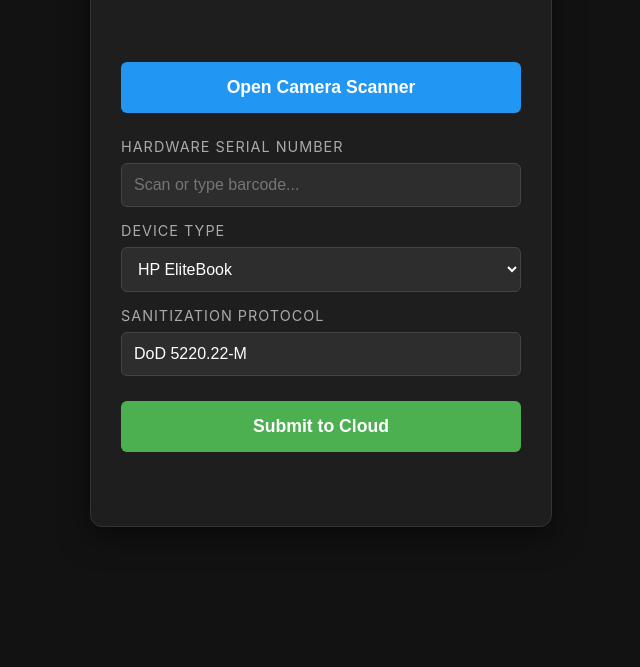
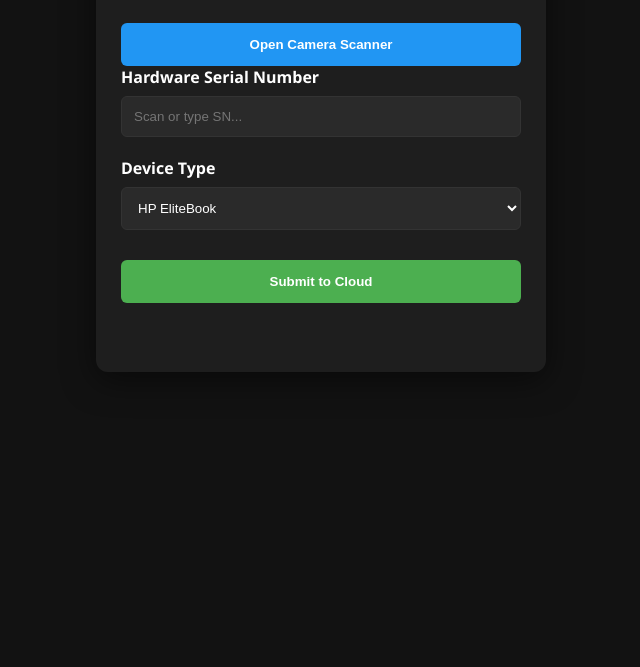
Before and after one commit to gabrielperez00/ahlms-scanner, a plain HTML site: page index.html in a window 1280 px wide. Shown: the part 133-800 px from the top of the page, without its empty margins (319-959 px from the left). Drawn offline with Linux system fonts and the light colour scheme; a script that the page names is missing.

Commit message:
Update index.html

```diff
--- a/index.html
+++ b/index.html
@@ -1,48 +1,47 @@
 <!DOCTYPE html>
 <html lang="en">
 <head>
-    <script src="https://unpkg.com/html5-qrcode"></script>
     <meta charset="UTF-8">
     <meta name="viewport" content="width=device-width, initial-scale=1.0">
-    <title>AHLMS Tech Scanner</title>
+    <title>AHLMS Tech Portal</title>
+    <script src="https://unpkg.com/html5-qrcode"></script>
     <style>
-        body { background-color: #121212; color: #e0e0e0; font-family: -apple-system, BlinkMacSystemFont, "Segoe UI", Roboto, sans-serif; padding: 20px; display: flex; justify-content: center; margin-top: 50px;}
-        .card { background-color: #1e1e1e; padding: 30px; border-radius: 12px; box-shadow: 0 10px 30px rgba(0,0,0,0.5); width: 100%; max-width: 400px; border: 1px solid #333; }
-        h2 { text-align: center; color: #4CAF50; margin-top: 0; }
-        label { display: block; margin-top: 15px; font-size: 0.9em; color: #aaa; text-transform: uppercase; letter-spacing: 1px;}
-        input, select { width: 100%; padding: 12px; margin-top: 8px; background-color: #2d2d2d; color: white; border: 1px solid #444; border-radius: 6px; box-sizing: border-box; font-size: 1em; }
-        input:focus, select:focus { outline: none; border-color: #4CAF50; }
-        button { width: 100%; padding: 15px; margin-top: 25px; background-color: #4CAF50; color: white; border: none; border-radius: 6px; font-size: 1.1em; font-weight: bold; cursor: pointer; transition: 0.2s; }
-        button:hover { background-color: #45a049; }
-        .status { margin-top: 20px; text-align: center; font-size: 1em; font-weight: bold; min-height: 24px;}
+        body { font-family: 'Segoe UI', sans-serif; background-color: #121212; color: white; display: flex; flex-direction: column; align-items: center; padding: 20px; }
+        .container { background-color: #1e1e1e; padding: 25px; border-radius: 12px; box-shadow: 0 8px 32px rgba(0,0,0,0.5); width: 100%; max-width: 400px; text-align: center; }
+        h2 { color: #4CAF50; margin-bottom: 20px; }
+        label { display: block; text-align: left; margin-bottom: 8px; font-weight: bold; }
+        input, select { width: 100%; padding: 12px; margin-bottom: 20px; border-radius: 6px; border: 1px solid #333; background: #2a2a2a; color: white; box-sizing: border-box; }
+        button { width: 100%; padding: 14px; border: none; border-radius: 6px; font-weight: bold; cursor: pointer; transition: 0.3s; margin-top: 10px; }
+        #startScan { background-color: #2196F3; color: white; }
+        #submitBtn { background-color: #4CAF50; color: white; }
+        #statusMessage { margin-top: 20px; font-weight: bold; min-height: 24px; }
+        #reader { width: 100%; border-radius: 8px; overflow: hidden; margin-bottom: 20px; }
     </style>
 </head>
 <body>
-    <div class="card">
+
+    <div class="container">
         <h2>AHLMS Tech Portal</h2>
 
-        <div id="reader" style="width: 100%; border-radius: 8px; overflow: hidden; margin-bottom: 20px;"></div>
-<button id="startScan" style="background-color: #2196F3; margin-bottom: 10px;">Open Camera Scanner</button>
+        <div id="reader"></div>
+        <button id="startScan">Open Camera Scanner</button>
 
         <label for="serial">Hardware Serial Number</label>
-        <input type="text" id="serial" placeholder="Scan or type barcode..." required>
+        <input type="text" id="serial" placeholder="Scan or type SN...">
 
         <label for="deviceType">Device Type</label>
         <select id="deviceType">
             <option value="HP EliteBook">HP EliteBook</option>
             <option value="Dell Latitude">Dell Latitude</option>
-            <option value="Cisco Catalyst Switch">Cisco Catalyst Switch</option>
+            <option value="Cisco Router">Cisco Router</option>
         </select>
 
-        <label for="protocol">Sanitization Protocol</label>
-        <input type="text" id="protocol" value="DoD 5220.22-M" readonly>
-
-        <button onclick="submitScan()">Submit to Cloud</button>
-
-        <div id="statusMessage" class="status"></div>
+        <button id="submitBtn" onclick="submitScan()">Submit to Cloud</button>
+        <div id="statusMessage"></div>
     </div>
 
-    <script>let html5QrCode;
+    <script>
+        let html5QrCode;
 
         async function startScanner() {
             const statusDiv = document.getElementById('statusMessage');
@@ -51,20 +50,17 @@ async function startScanner() {
             startButton.disabled = true;
             statusDiv.innerHTML = "Initializing camera...";
 
+            // Destroy old instance if it exists
+            if(html5QrCode) { await html5QrCode.clear(); }
             html5QrCode = new Html5Qrcode("reader");
 
-    const config = {
-        fps: 25,
-        qrbox: { width: 280, height: 120 },
-        aspectRatio: 1.777778
-    };
+            const config = { fps: 25, qrbox: { width: 280, height: 120 }, aspectRatio: 1.777778 };
 
             try {
-        // Manually list all cameras and pick the last one (usually the back lens) [cite: 2177, 2178]
                 const devices = await Html5Qrcode.getCameras();
-
                 if (devices && devices.length > 0) {
-            const backCameraId = devices[devices.length - 1].id; [cite: 2178]
+                    // Manual Override: Pick the last camera (usually the main back lens)
+                    const backCameraId = devices[devices.length - 1].id;
 
                     await html5QrCode.start(
                         backCameraId,
@@ -93,14 +89,14 @@ async function startScanner() {
         function stopScanner() {
             if (html5QrCode) {
                 html5QrCode.stop().then(() => {
-            document.getElementById('startScan').innerHTML = "Open Camera Scanner";
-            document.getElementById('startScan').style.backgroundColor = "#2196F3";
-            document.getElementById('startScan').onclick = startScanner;
+                    const startButton = document.getElementById('startScan');
+                    startButton.innerHTML = "Open Camera Scanner";
+                    startButton.style.backgroundColor = "#2196F3";
+                    startButton.onclick = startScanner;
                 });
             }
         }
 
-// Ensure the button is wired up on page load
         document.getElementById('startScan').onclick = startScanner;
 
         async function submitScan() {
```
Lines whose indentation alone changed are shown as unchanged.
